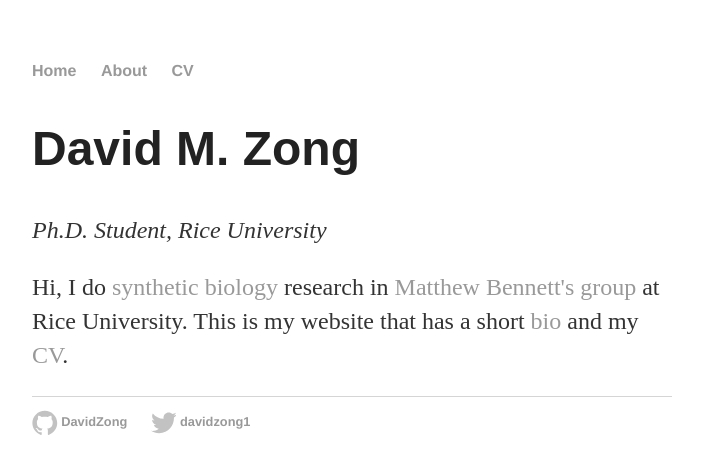
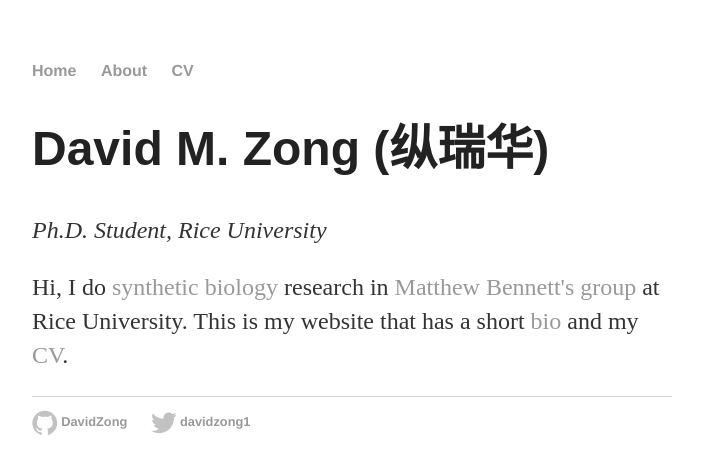
Before and after one commit to DavidZong/DavidZong.github.io, a Jekyll site: the page built from index.html, in a window 1280 px wide. Shown: the top 474 px of the page, without its empty margins (288-991 px from the left). Built offline with Jekyll 4.4.1, drawn with Linux system fonts in a browser that asks for light colours.

Commit message:
add chinese name to title

```diff
--- a/index.html
+++ b/index.html
@@ -3,7 +3,7 @@ layout: default
 title: David M. Zong
 ---
 <div class="blurb">
-	<h1>David M. Zong</h1>
+	<h1>David M. Zong (纵瑞华)</h1>
 	<p><i>Ph.D. Student, Rice University</i></p>
 	<p>Hi, I do <a href="https://en.wikipedia.org/wiki/Synthetic_biology">synthetic biology</a> research in <a href="http://biodesign.rice.edu/">Matthew Bennett's group</a>  at Rice University. This is my website that has a short <a href="/about/">bio</a> and my <a href="/cv/">CV</a>.</p>
 </div> <!-- blurb -->
```
